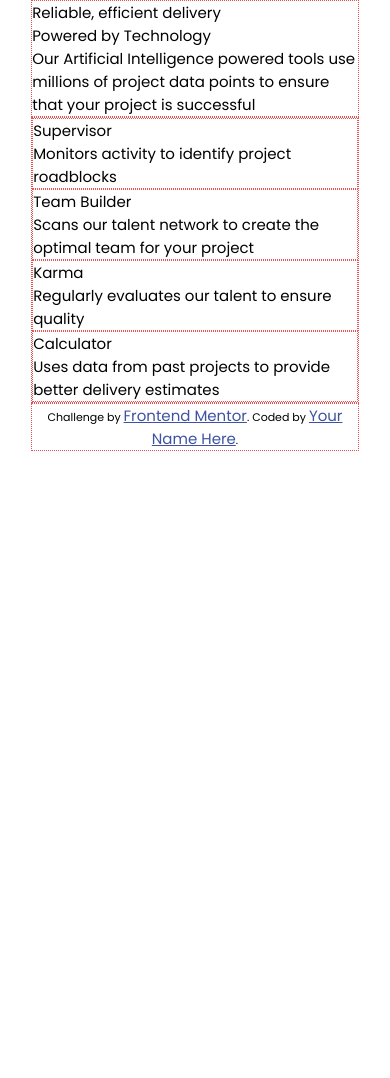
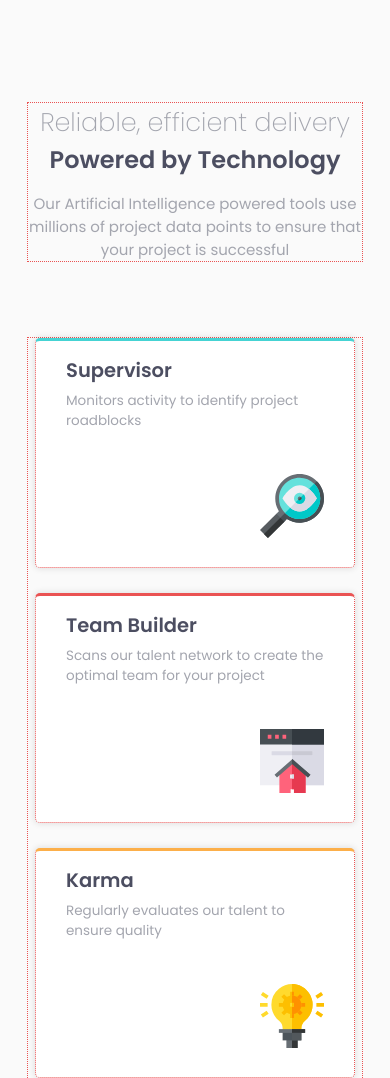
Before and after one commit to Jarek-Trzybinski/front-end-challenge-004-four-card-feature-section-master, a website: page index.html in a window 390 px wide. Shown: the top 1078 px of the page. Before the commit the page ends 844 px from the top, so only its background shows below. Drawn offline with Linux system fonts and the light colour scheme.

Commit message:
create mobile design

```diff
--- a/index.html
+++ b/index.html
@@ -15,28 +15,41 @@
   </style>
 </head>
 <body>
+  <div class="page-wrapper">
     <header class="header">
-    <h1>Reliable, efficient delivery</h1>
-    <h1>Powered by Technology</h1>
+      <h1 class="title">Reliable, efficient delivery</h1>
+      <h1 class="subtitle">Powered by Technology</h1>
       <p>Our Artificial Intelligence powered tools use millions of project data points
         to ensure that your project is successful</p>
     </header>
     <main class="main">
       <div class="card supervisor-card">
+        <div class="content">
           <h3>Supervisor</h3>
         <p>Monitors activity to identify project roadblocks</p>
         </div>
+        <img src="./images/icon-supervisor.svg">
+      </div>
       <div class="card team-builder-card">
+        <div class="content">
           <h3>Team Builder</h3>
           <p>Scans our talent network to create the optimal team for your project</p>
         </div>
+        <img src="./images/icon-team-builder.svg">
+      </div>
       <div class="card karma-card">
+        <div class="content">
           <h3>Karma</h3>
           <p>Regularly evaluates our talent to ensure quality</p>
         </div>
+        <img src="./images/icon-karma.svg" >
+      </div>
       <div class="card calculator-card">
+        <div class="content">
           <h3>Calculator</h3>
           <p>Uses data from past projects to provide better delivery estimates</p>
+        </div>
+        <img src="./images/icon-calculator.svg">
       </div>
     </main>
     <footer class="footer">
@@ -45,5 +58,7 @@
         Coded by <a href="#">Your Name Here</a>.
       </p>
     </footer>
+  </div>
+
 </body>
 </html>
--- a/sass/styles.sass
+++ b/sass/styles.sass
@@ -27,13 +27,62 @@ $breakpoint2: 1440px
 
 // Mobile first
 body
-    display: flex
-    flex-direction: column
-    margin: 0 8%
-
+    background: $very-light-gray
+.page-wrapper
+    padding: 7%
 .header, .main, .footer, .card
     border: 1px dotted $red
-
+.header
+    text-align: center
+    margin-top: 5rem
+    margin-bottom: 5rem
+.title
+    font-size: 1.7rem
+    font-weight: 200
+    color: $grayish-blue
+.subtitle
+    font-size: 1.6rem
+    font-weight: 600
+    color: $very-dark-blue
+    margin-bottom: 1rem
+.header p
+    font-size: 1rem
+    font-weight: 400
+    color: $grayish-blue
+.main
+    display: grid
+    grid-gap: 25px
+    grid-template-columns: 1fr
+    justify-items: center
+.card
+    padding: 1rem 2rem
+    background: white
+    box-shadow: 0 0 6px 1px rgba(0,0,0,0.1)
+    border-radius: 5px
+    max-width: 320px
+    height: 230px
+    display: grid
+    grid-rows-template: 1fr
+.card h3
+    color: $very-dark-blue
+    font-size: 1.3rem
+    font-weight: 600
+    margin-bottom: 0.4rem
+.card p
+    color: $grayish-blue
+    font-size: 0.9rem
+    font-weight: 400
+.card img
+    justify-self: right
+    align-self: center
+.supervisor-card
+    border-top: 3px solid $cyan
+.team-builder-card
+    border-top: 3px solid $red
+.karma-card
+    border-top: 3px solid $orange
+.calculator-card
+    border-top: 3px solid $blue
 // Desktop Screen
 @media screen and (min-width: $breakpoint2)
     .main
```
Also changed, not shown: css/styles.css. Lines whose indentation alone changed are shown as unchanged.
